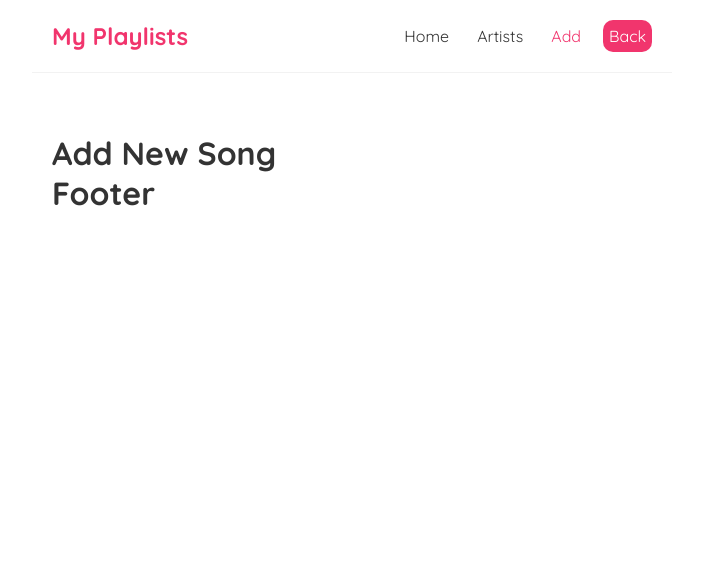
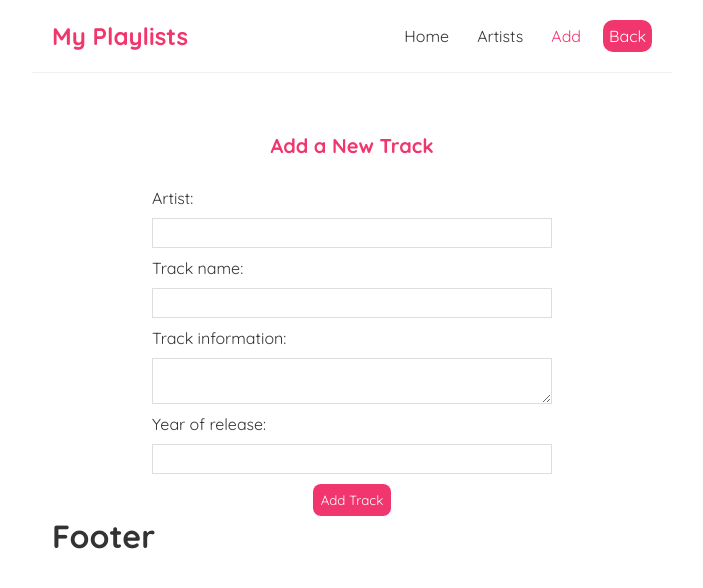
Before and after one commit to karldudley/music-app, a React (Create React App) app: page /add in a window 1280 px wide. Shown: the top 588 px of the page, without its empty margins (288-991 px from the left). Built offline with nearby package versions, Linux system fonts and the light colour scheme.

Commit message:
add new track form

```diff
--- a/src/Pages/Add/index.js
+++ b/src/Pages/Add/index.js
@@ -1,8 +1,69 @@
-import React from 'react'
+import { useState } from "react";
+import { useNavigate } from 'react-router-dom'
 
-function Add() {
+const Add = () => {
+  const [artist, setArtist] = useState('');
+  const [name, setName] = useState('');
+  const [info, setInfo] = useState('');
+  const [year, setYear] = useState('');
+  const liked = false;
+  const [isPending, setIsPending] = useState(false)
+  const navigate = useNavigate()
+
+  const handleSubmit = (e) => {
+    e.preventDefault();
+
+    const track = { artist, name, info, year, liked }
+
+    setIsPending(true)
+
+    fetch('https://music-app-db-kd.herokuapp.com/artists/', {
+      method: 'POST',
+      headers: { "Content-Type": "application/json" },
+      body: JSON.stringify(track)
+    }).then(() => {
+      console.log('new track added');
+      setIsPending(false)
+      navigate('/')
+    })
+
+  }
+
   return (
-    <h1>Add New Song</h1>
+    <div className="create">
+      <h2>Add a New Track</h2>
+      <form onSubmit={handleSubmit}>
+        <label>Artist:</label>
+        <input
+          type="text"
+          required
+          value={artist}
+          onChange={(e) => setArtist(e.target.value)}
+        />
+        <label>Track name:</label>
+        <input
+          type="text"
+          required
+          value={name}
+          onChange={(e) => setName(e.target.value)}
+        />
+        <label>Track information:</label>
+        <textarea
+          required
+          value={info}
+          onChange={(e) => setInfo(e.target.value)}
+        ></textarea>
+        <label>Year of release:</label>
+        <input
+          type="text"
+          required
+          value={year}
+          onChange={(e) => setYear(e.target.value)}
+        />
+        { isPending && <button disabled>Adding track...</button> }
+        { !isPending && <button>Add Track</button> }
+      </form>
+    </div>
   );
 }
 
--- a/src/Pages/Artist/index.js
+++ b/src/Pages/Artist/index.js
@@ -1,14 +1,33 @@
-import React from 'react'
 import { useParams } from 'react-router-dom'
+import useAxios from '../../hooks/useAxios';
+import { useNavigate } from 'react-router-dom'
 
 function Artist() {
+  const { id } = useParams()
+  const { data: track, isPending } = useAxios('https://music-app-db-kd.herokuapp.com/artists/' + id);
+  const navigate = useNavigate()
+  const handleClick = () => {
+    fetch('https://music-app-db-kd.herokuapp.com/artists/' + track.id, {
+      method: 'DELETE'
+    }).then(() => {
+      navigate('/');
+    })
+  }
 
-const { id } = useParams()
   return (
 
-    <>
-      <h1>{ id }</h1>
-    </>
+    <div className='track-info'>
+      { isPending && <div>Loading...</div> }
+      { track && (
+        <article>
+          <h2>{ track.artist }</h2>
+          <h3>{ track.name }</h3>
+          <h3>Released in { track.year }</h3>
+          <div>{ track.info }</div>
+          <button onClick={handleClick}>Delete</button>
+        </article>
+      )}
+    </div>
   );
 }
 
--- a/src/hooks/useAxios/index.js
+++ b/src/hooks/useAxios/index.js
@@ -7,7 +7,6 @@ function useAxios(url) {
     const [isPending, setIsPending] = useState(true);
 
     useEffect(() => {
-
         //NEW AXIOS METHOD
         const fetchStudents = async() => {
             try {
@@ -20,7 +19,7 @@ function useAxios(url) {
         }
         fetchStudents();
         //only fetch once when the website loads
-    }, [])
+    }, [url])
 
   return { data, setData, isPending}
 }
--- a/src/index.css
+++ b/src/index.css
@@ -67,3 +67,52 @@
 #fave {
     cursor: pointer;
 }
+
+/* track info page */
+.track-info h2 {
+    font-size: 20px;
+    color: #f1356d;
+    margin-bottom: 10px;
+}
+.track-info div {
+    margin: 20px 0;
+}
+.track-info button {
+    background: #f1356d;
+    color: #fff;
+    border: 0;
+    padding: 8px;
+    border-radius: 8px;
+    cursor: pointer;
+}
+/* create new blog form */
+.create {
+    max-width: 400px;
+    margin: 0 auto;
+    text-align: center;
+  }
+  .create label {
+    text-align: left;
+    display: block;
+  }
+  .create h2 {
+    font-size: 20px;
+    color: #f1356d;
+    margin-bottom: 30px;
+  }
+  .create input, .create textarea, .create select {
+    width: 100%;
+    padding: 6px 10px;
+    margin: 10px 0;
+    border: 1px solid #ddd;
+    box-sizing: border-box;
+    display: block;
+  }
+  .create button {
+    background: #f1356d;
+    color: #fff;
+    border: 0;
+    padding: 8px;
+    border-radius: 8px;
+    cursor: pointer;
+  }
```
